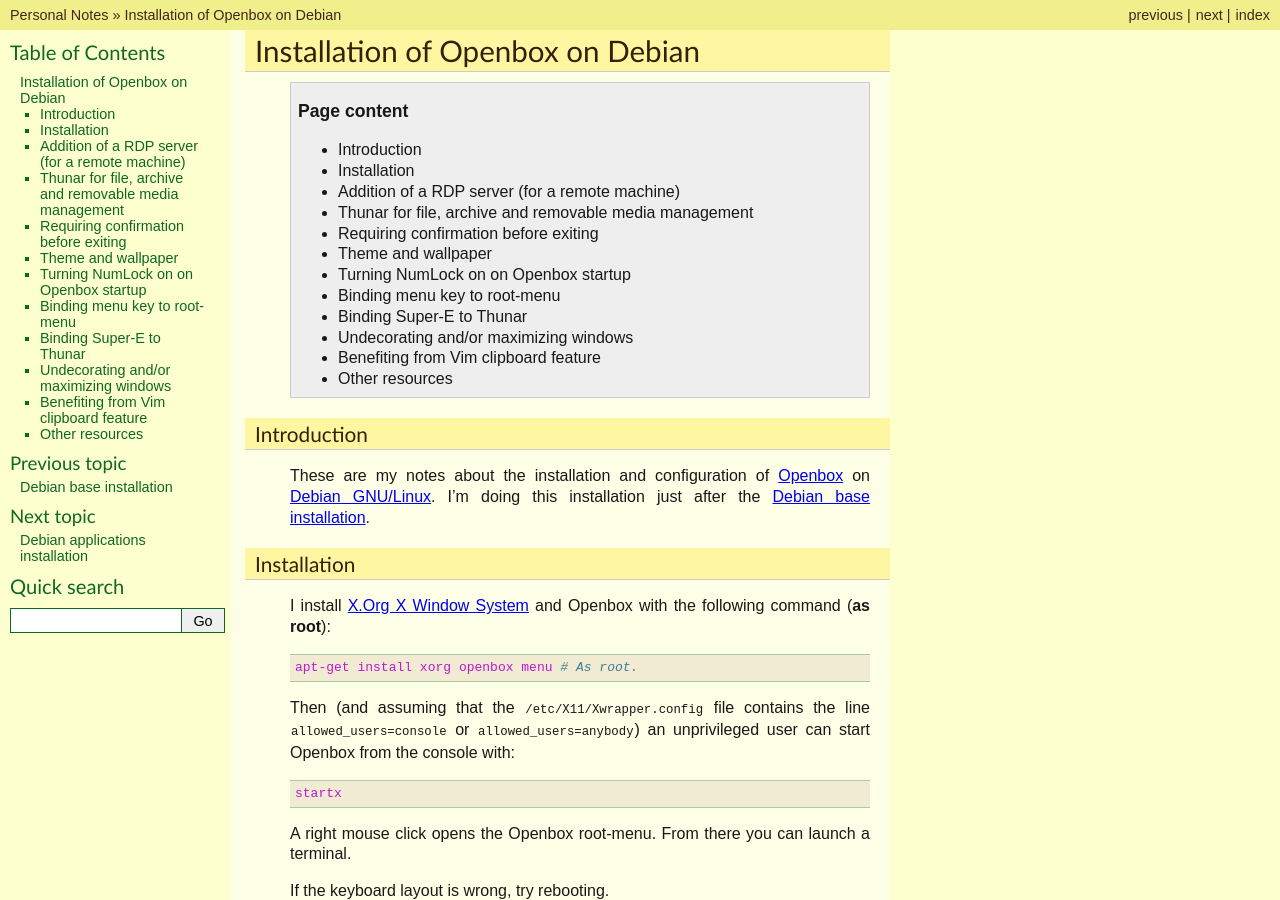
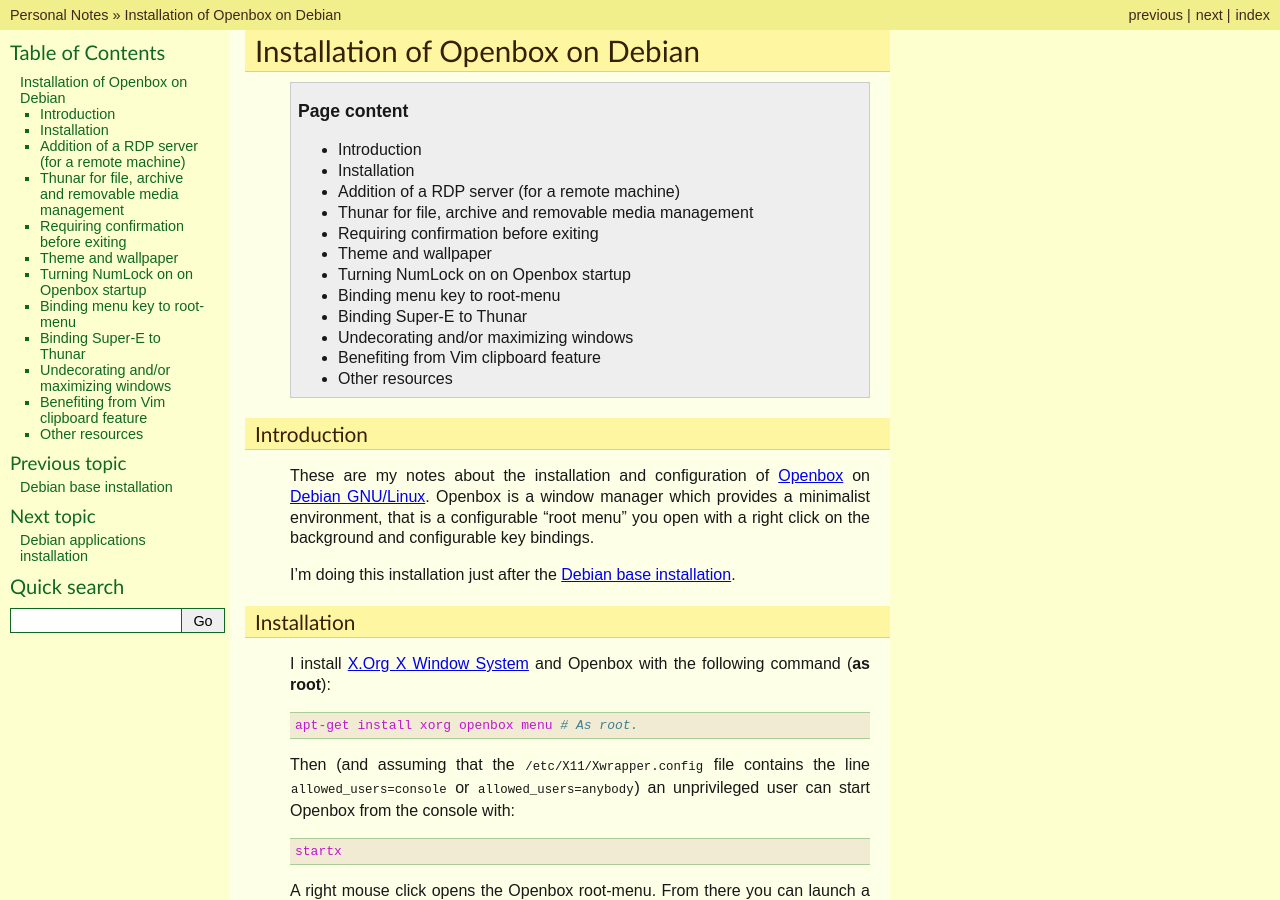
Before and after one commit to thierr26/thierr26_personal_notes_sphinx_sources, a Sphinx documentation site: the page built from source/openbox_on_debian.rst, in a window 1280 px wide and 900 px high. Built offline with Sphinx 7.4.7, drawn with Linux system fonts in a browser that asks for light colours.

Commit message:
Grow the Openbox page introduction

```diff
--- a/source/openbox_on_debian.rst
+++ b/source/openbox_on_debian.rst
@@ -13,8 +13,12 @@
 
 These are my notes about the installation and configuration of `Openbox
 <https://en.wikipedia.org/wiki/Openbox>`_ on `Debian GNU/Linux
-<https://www.debian.org>`_. I'm doing this installation just after the
-:doc:`Debian base installation <debian_base_install>`.
+<https://www.debian.org>`_. Openbox is a window manager which provides a
+minimalist environment, that is a configurable "root menu" you open with a
+right click on the background and configurable key bindings.
+
+I'm doing this installation just after the :doc:`Debian base installation
+<debian_base_install>`.
 
 
 Installation
```
